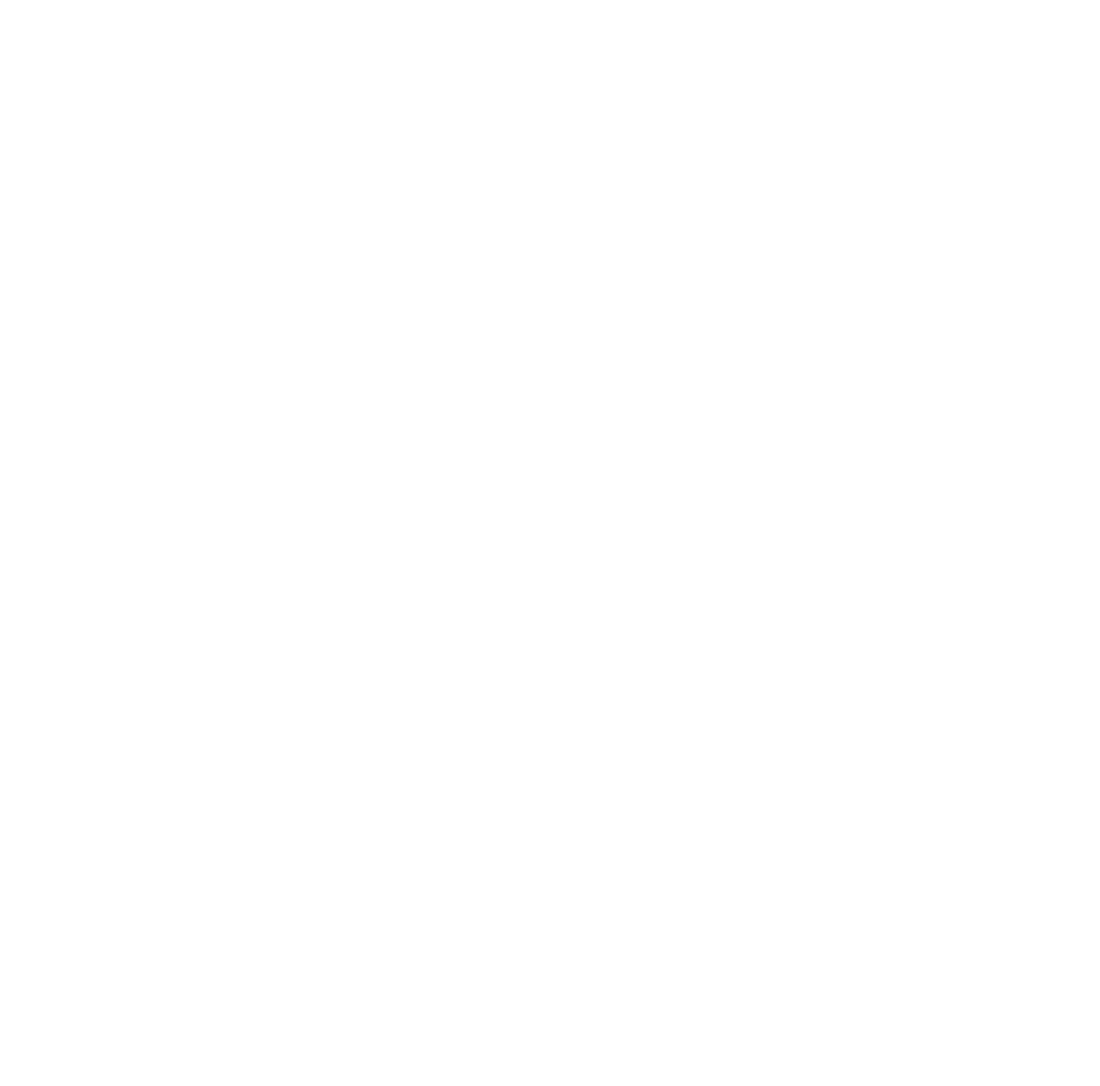
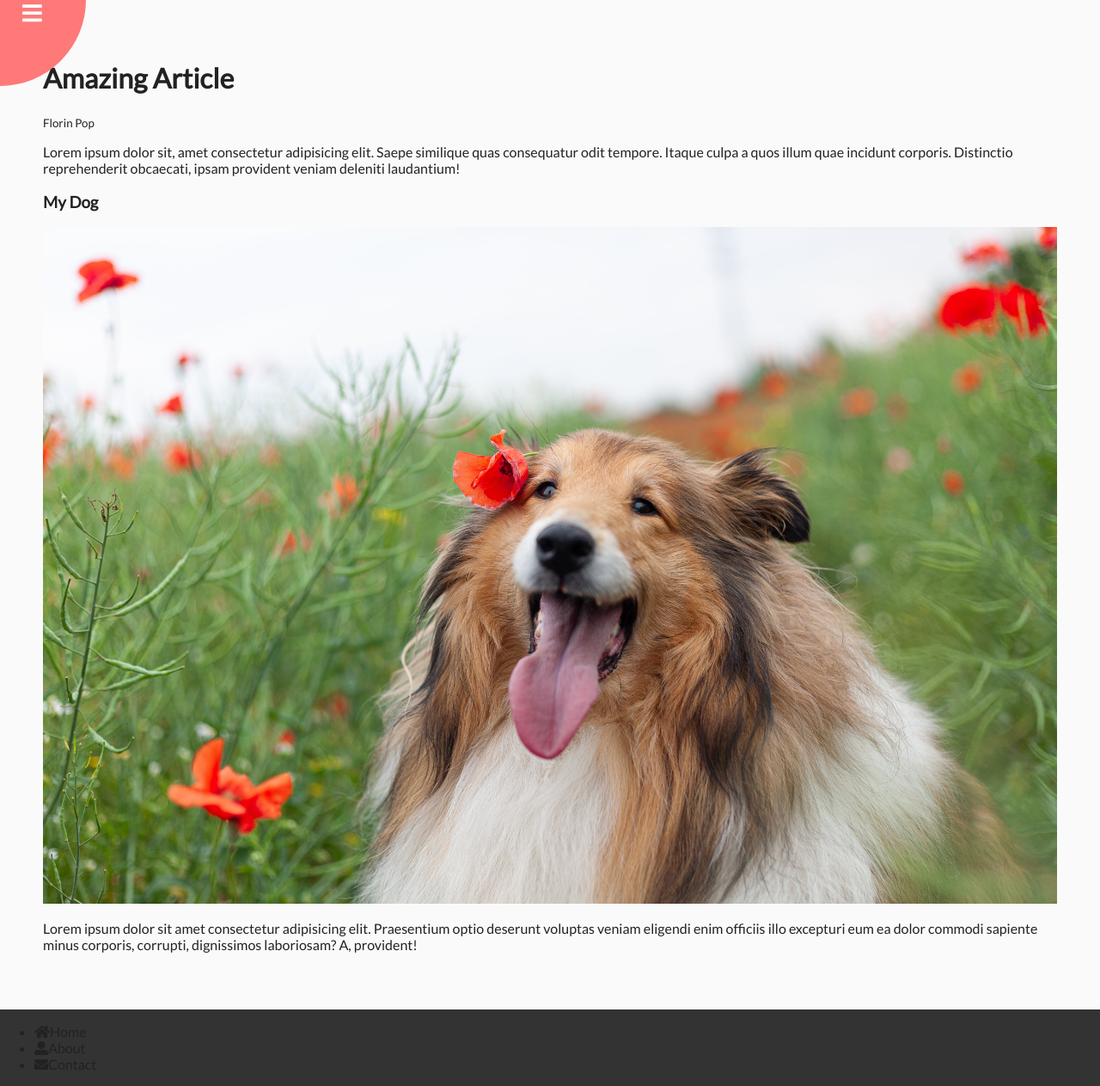
Before and after one commit to Vanessa082/04-Day-3---Rotating-Navigation, a plain HTML site: page index.html in a window 1280 px wide. Shown: the whole page at 86% size. Before the commit the page ends 800 px from the top, so only its background shows below. Drawn offline with Linux system fonts and the light colour scheme.

Commit message:
first commity

```diff
--- a/assets/style/style.css
+++ b/assets/style/style.css
@@ -1,4 +1,4 @@
-@import url('https://fonts.googleapis.com/css2?family=Montserrat:wght@300;400;500;600;700&family=Roboto:ital,wght@0,300;0,400;1,300;1,400&display=swap');
+@import url('https://fonts.googleapis.com/css2?family=Lato&display=swap');
 
 * {
   box-sizing: border-box;
@@ -7,7 +7,64 @@
 }
 
 body {
-  font-family: 'Montserrat', sans-serif;
-  font-family: 'Roboto', sans-serif;
+  font-family: 'Lato', sans-serif;
+  background-color: #333;
+  color: #222;
   margin: 0;
+  overflow-x: hidden;
 }
+
+.container{
+  background-color: #fafafa;
+  transform-origin: top left ;
+  transition: transform 0.5s linear;
+  width: 100vw;
+  padding: 50px;
+}
+
+.container.show-nav{
+  transform: rotate(-20deg);
+}
+
+.circle-container{
+  position: fixed;
+  top: -100px;
+  left: -100px;
+}
+
+.circle{
+  background-color: #ff7979;
+  height: 200px;
+  width: 200px;
+  border-radius: 50%;
+  position: relative;
+  transition: transform o.5s linear;
+}
+
+.circle button{
+  position: absolute;
+  top: 50%;
+  left: 50%;
+  background: transparent;
+  border: 0;
+  font-size: 26px;
+  color: #fff;
+}
+
+.circle button:focus{
+  outline: none;
+}
+
+.circle button#open{
+  left: 60%;
+}
+
+.circle button#close{
+  top: 60%;
+  transform: rotate(90deg);
+  transform-origin: top left;
+}
+
+.content img{
+  max-width: 100%;
+}
--- a/index.html
+++ b/index.html
@@ -12,6 +12,38 @@
 </head>
 
 <body>
+  <div class="container ">
+    <div class="circle-container">
+      <div class="circle">
+        <button id="close">
+          <i class="fas fa-times"></i>
+        </button>
+        <button id="open">
+          <i class="fa fa-bars"></i>
+        </button>
+      </div>
+    </div>
+    <div class="content">
+      <h1>Amazing Article</h1>
+      <small>Florin Pop</small>
+      <p>Lorem ipsum dolor sit, amet consectetur adipisicing elit. Saepe similique quas consequatur odit tempore. Itaque
+        culpa a quos illum quae incidunt corporis. Distinctio reprehenderit obcaecati, ipsam provident veniam deleniti
+        laudantium!</p>
+
+      <h3>My Dog</h3>
+      <img src="assets/images/pexels-kanashi-9541884.jpg" alt="dog">
+      <p>Lorem ipsum dolor sit amet consectetur adipisicing elit. Praesentium optio deserunt voluptas veniam eligendi
+        enim officiis illo excepturi eum ea dolor commodi sapiente minus corporis, corrupti, dignissimos laboriosam? A,
+        provident!</p>
+    </div>
+  </div>
+  <nav>
+    <ul>
+      <li><i class="fas fa-home"></i>Home</li>
+      <li><i class="fas fa-user-alt"></i>About</li>
+      <li><i class="fas fa-envelope"></i>Contact</li>
+    </ul>
+  </nav>
   <script src="script.js"></script>
 </body>
 
```
Also changed, not shown: assets/images/pexels-kanashi-9541884.jpg (added).
